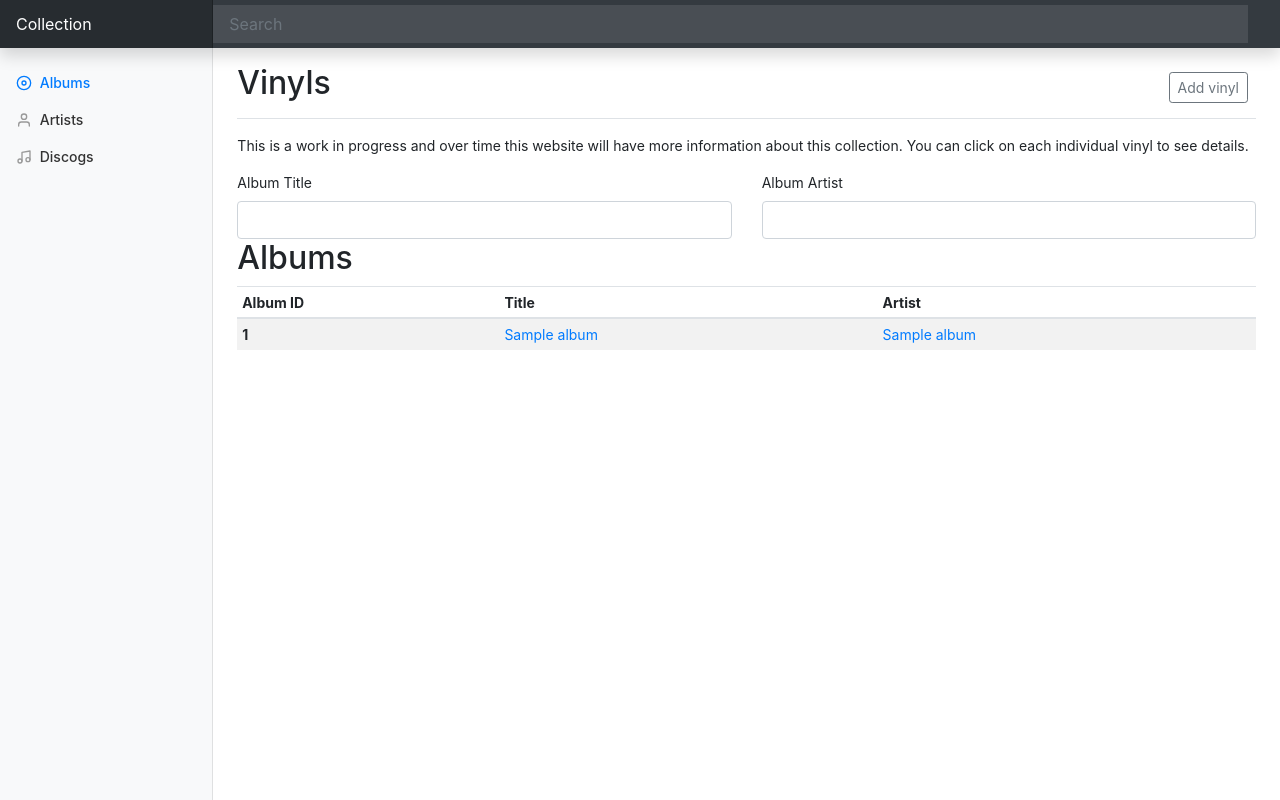
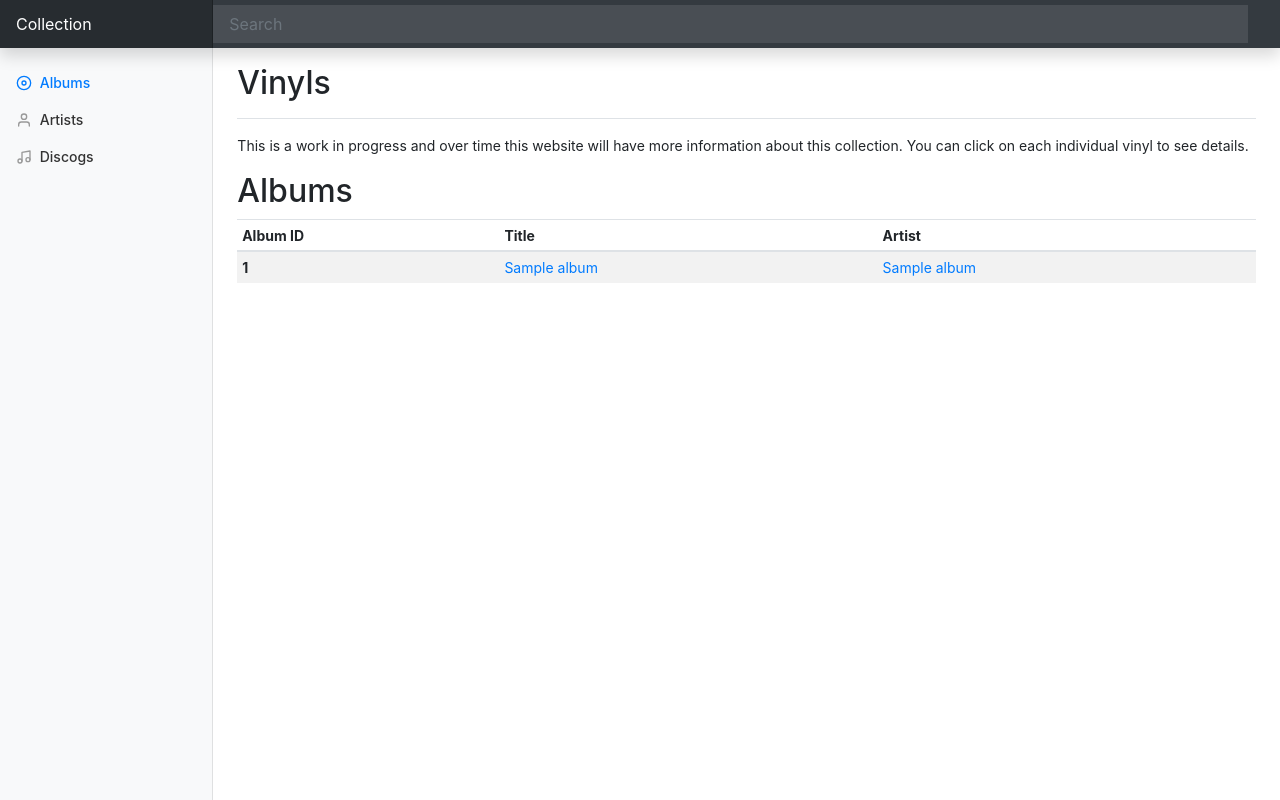
Before and after one commit to bhsuarez/vinyls, a Flask app: template app/templates/index.html in a window 1280 px wide. Run offline with Flask 2, Linux system fonts and the light colour scheme; the template is opened without the code that fills it: most values are stand-ins (such as "Sample title", 1, 10 or a date in 2020); some libraries are stand-ins or nearby versions.

Commit message:
removed some stuff

```diff
--- a/app/templates/album.html
+++ b/app/templates/album.html
@@ -37,7 +37,7 @@
 </head>
 <body>
 <nav class="navbar navbar-dark sticky-top bg-dark flex-md-nowrap p-0 shadow">
-    <a class="navbar-brand col-md-3 col-lg-2 mr-0 px-3" href="#">Collection</a>
+    <a class="navbar-brand col-md-3 col-lg-2 mr-0 px-3" href="/">Collection</a>
     <button class="navbar-toggler position-absolute d-md-none collapsed" type="button" data-toggle="collapse"
             data-target="#sidebarMenu" aria-controls="sidebarMenu" aria-expanded="false" aria-label="Toggle navigation">
         <span class="navbar-toggler-icon"></span>
--- a/app/templates/artist.html
+++ b/app/templates/artist.html
@@ -36,7 +36,7 @@
 </head>
 <body>
 <nav class="navbar navbar-dark sticky-top bg-dark flex-md-nowrap p-0 shadow">
-    <a class="navbar-brand col-md-3 col-lg-2 mr-0 px-3" href="#">Brian and Natalie</a>
+    <a class="navbar-brand col-md-3 col-lg-2 mr-0 px-3" href="/">Brian and Natalie</a>
     <button class="navbar-toggler position-absolute d-md-none collapsed" type="button" data-toggle="collapse"
             data-target="#sidebarMenu" aria-controls="sidebarMenu" aria-expanded="false" aria-label="Toggle navigation">
         <span class="navbar-toggler-icon"></span>
--- a/app/templates/index.html
+++ b/app/templates/index.html
@@ -124,36 +124,31 @@
         <main role="main" class="col-md-9 ml-sm-auto col-lg-10 px-md-4">
             <div class="d-flex justify-content-between flex-wrap flex-md-nowrap align-items-center pt-3 pb-2 mb-3 border-bottom">
                 <h1 class="h2">Vinyls</h1><br>
-                <div class="btn-toolbar mb-2 mb-md-0">
-                    <div class="btn-group mr-2">
-                        <button type="button" class="btn btn-sm btn-outline-secondary accordion" data-toggle="collapse" data-target="#addVinyl" aria-expanded="false" aria-controls="addVinyl">Add vinyl</button>
-                    </div>
-                </div>
             </div>
             <div><p>This is a work in progress and over time this website will have more information
             about this collection. You can click on each individual vinyl to see details.</p>
            </div>
 
-           <div class="panel collapsed" id="addVinyl">
-           <form class="needs-validation" novalidate>
-             <div class="row g-3">
-               <div class="col-sm-6">
-                 <label for="firstName" class="form-label">Album Title</label>
-                 <input type="text" class="form-control" id="albumTitle" placeholder="" value="" required>
-                 <div class="invalid-feedback">
-                   Valid album title is required.
-                 </div>
-               </div>
+<!--           <div class="panel collapsed" id="addVinyl">-->
+<!--           <form class="needs-validation" novalidate>-->
+<!--             <div class="row g-3">-->
+<!--               <div class="col-sm-6">-->
+<!--                 <label for="firstName" class="form-label">Album Title</label>-->
+<!--                 <input type="text" class="form-control" id="albumTitle" placeholder="" value="" required>-->
+<!--                 <div class="invalid-feedback">-->
+<!--                   Valid album title is required.-->
+<!--                 </div>-->
+<!--               </div>-->
 
-               <div class="col-sm-6">
-                 <label for="lastName" class="form-label">Album Artist</label>
-                 <input type="text" class="form-control" id="albumArtist" placeholder="" value="" required>
-                 <div class="invalid-feedback">
-                   Valid album artist is required.
-                 </div>
-               </div>
-             </div>
-           </div>
+<!--               <div class="col-sm-6">-->
+<!--                 <label for="lastName" class="form-label">Album Artist</label>-->
+<!--                 <input type="text" class="form-control" id="albumArtist" placeholder="" value="" required>-->
+<!--                 <div class="invalid-feedback">-->
+<!--                   Valid album artist is required.-->
+<!--                 </div>-->
+<!--               </div>-->
+<!--             </div>-->
+<!--           </div>-->
 
 
            </form>
```
